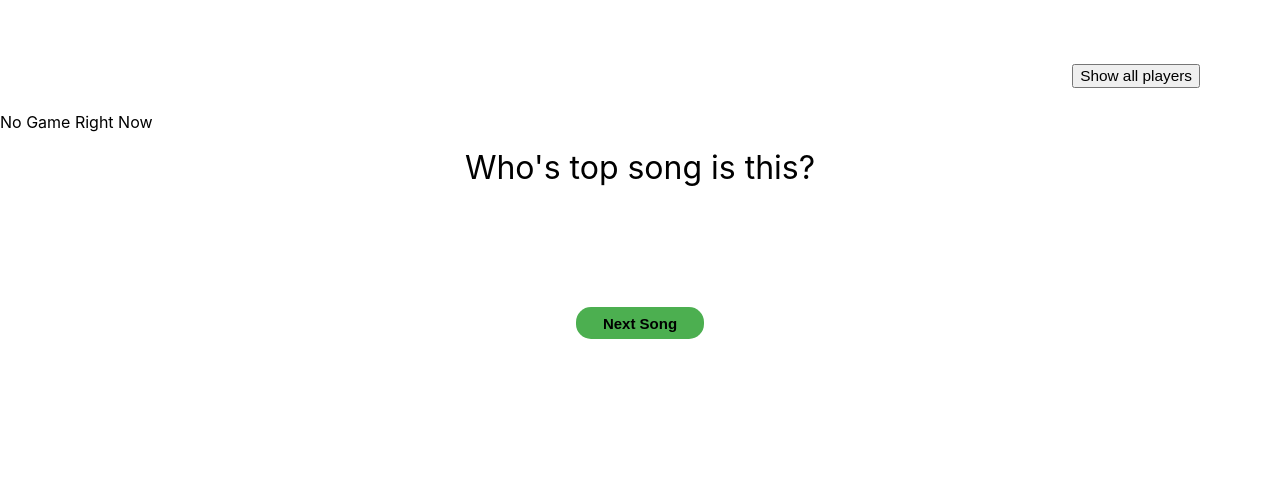
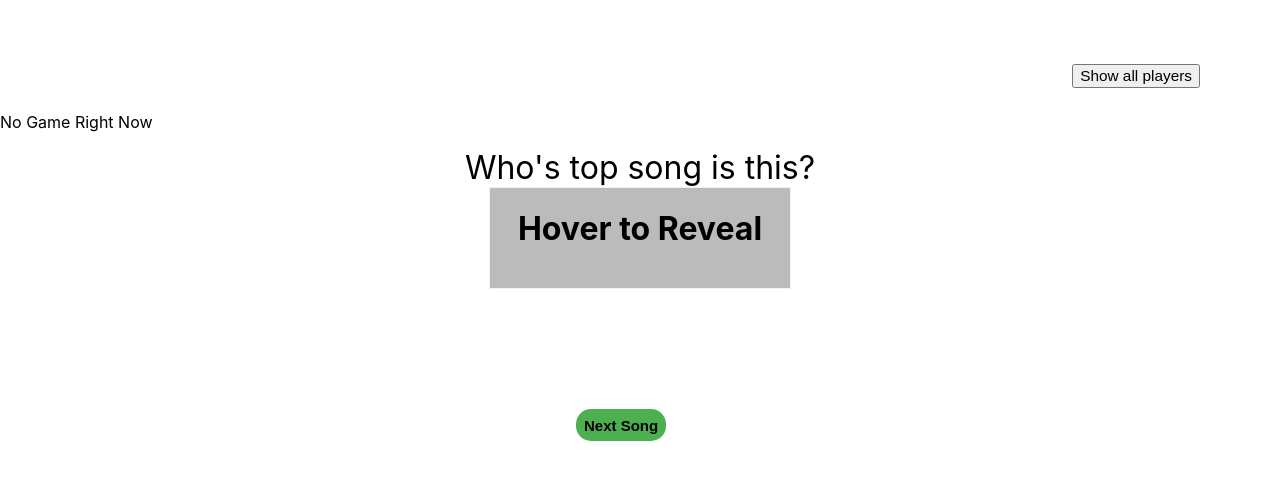
Before and after one commit to hampusrs/DAT076, a React (Create React App) app in the folder client/: page / in a window 1280 px wide. Shown: the top 480 px of the page. Built offline with nearby package versions, Linux system fonts and the light colour scheme; no server answers.

Commit message:
Add feature: RevealPlayers

```diff
--- a/client/src/App.css
+++ b/client/src/App.css
@@ -7,6 +7,12 @@
 .SongItem {
   display: flex;
   flex-direction: column;
+}
+
+.RevealItem{
+    display: flex;
+    flex-direction: column;
+    align-items: center;
 }
 
 .DisplaySong {
@@ -87,3 +93,49 @@
 .showPlayersButton {
   font-size: 1.2vw;
 }
+
+/* The flip card container - set the width and height to whatever you want. We have added the border property to demonstrate that the flip itself goes out of the box on hover (remove perspective if you don't want the 3D effect */
+.flip-card {
+    background-color: transparent;
+    width: 300px;
+    height: 100px;
+    border: 1px solid #f1f1f1;
+    perspective: 1000px; /* Remove this if you don't want the 3D effect */
+}
+
+/* This container is needed to position the front and back side */
+.flip-card-inner {
+    position: relative;
+    width: 100%;
+    height: 100%;
+    text-align: center;
+    transition: transform 0.8s;
+    transform-style: preserve-3d;
+}
+
+/* Do an horizontal flip when you move the mouse over the flip box container */
+.flip-card:hover .flip-card-inner {
+    transform: rotateY(180deg);
+}
+
+/* Position the front and back side */
+.flip-card-front, .flip-card-back {
+    position: absolute;
+    width: 100%;
+    height: 100%;
+    -webkit-backface-visibility: hidden; /* Safari */
+  backface-visibility: hidden;
+}
+
+/* Style the front side (fallback if image is missing) */
+.flip-card-front {
+    background-color: #bbb;
+    color: black;
+}
+
+/* Style the back side */
+.flip-card-back {
+    background-color: #4CAF50;
+    color: white;
+    transform: rotateY(180deg);
+}
--- a/client/src/App.tsx
+++ b/client/src/App.tsx
@@ -1,22 +1,23 @@
-import React, { useEffect, useState, useRef } from 'react';
+import React, {useEffect, useState, useRef} from 'react';
 import logo from './logo.svg';
 import './App.css';
 import {SongItem} from './components/SongItem';
 import {PlayersView} from "./components/PlayersView"
+import RevealPlayersCard from "./components/RevealPlayersCard"
 
 import axios from 'axios';
-import { Dropdown } from 'react-bootstrap';
+import {Dropdown} from 'react-bootstrap';
 
 export interface Song {
     title: string;
     album: string;
     artist: string;
-  albumCoverPath : string;
+    albumCoverPath: string;
 }
 
 export interface Player {
-  name : string;
-  topSongs : Song[];
+    name: string;
+    topSongs: Song[];
 }
 
 export function App() {
@@ -24,11 +25,13 @@ export function App() {
     const [currentSong, setCurrentSong] = useState<Song | undefined>(undefined);
     // players that has current song as top song
     const [currentPlayers, setCurrentPlayers] = useState<Player[] | undefined>(undefined);
-  // ALL players that are currently in the game
+    // ALL players that are currently in the
     const [players, setPlayers] = useState<Player[] | undefined>(undefined);
     // The current state of the playerView. If open is true, the playerView is shown, otherwise not.
-  const [open,setOpen] = useState<boolean>(false)
+    const [open, setOpen] = useState<boolean>(false)
 
+    //const [players, setPlayers] = useState<Player[] | undefined>(undefined);
+    const [reset, setReset] = useState<boolean>(false)
     const startedGame = useRef<boolean>(false);
 
     useEffect(() => {
@@ -41,14 +44,17 @@ export function App() {
      */
     async function getPlayers() {
         // request the games players, GET request and set players to the response
-    const response = await axios.get<{players : Player[]}>("http://localhost:8080/game");
+        const response = await axios.get<{ players: Player[] }>("http://localhost:8080/game");
         setPlayers(response.data.players);
     }
 
     async function startGame() {
-    if (! startedGame.current){
+        if (!startedGame.current) {
             startedGame.current = true;
-      const response = await axios.post<{currentSong : Song, players : Player[]}>("http://localhost:8080/game", { action: 'StartGame' });
+            const response = await axios.post<{
+                currentSong: Song,
+                players: Player[]
+            }>("http://localhost:8080/game", {action: 'StartGame'});
             setCurrentSong(response.data.currentSong);
             setCurrentPlayers(response.data.players);
         } else {
@@ -57,16 +63,19 @@ export function App() {
     }
 
     async function nextSong() {
-    const response = await axios.post<{currentSong : Song, players : Player[]}>("http://localhost:8080/game", { action: 'NextSong' });
+        setReset(false);
+        const response = await axios.post<{
+            currentSong: Song,
+            players: Player[]
+        }>("http://localhost:8080/game", {action: 'NextSong'});
         setCurrentSong(response.data.currentSong);
         setCurrentPlayers(response.data.players);
     }
 
-
-  let imagePath : string = "./images/"+currentSong?.title+".jpg"
+    let imagePath: string = "./images/" + currentSong?.title + ".jpg"
 
 // Creates a PlayerView component for given player.
-  function displayPlayer(player : Player) {
+    function displayPlayer(player: Player) {
         return <PlayersView pName={player.name}> </PlayersView>
     }
 
@@ -79,13 +88,27 @@ export function App() {
     }
 
 
+    function getPlayerName(player: Player): string {
+        if (player == null) {
+            return "";
+        }
+        return player.name
+    }
+
+    //let players: string[] = currentPlayers?.map(getPlayerName);
+
     return (
         <div className="App">
             <div className='SongItem'>
                 {(currentSong == null)
                     ? <p>No Game Right Now</p>
-        : <SongItem title={currentSong.title} artist={currentSong.artist} album={currentSong.album} albumCoverPath={imagePath}/>}
+                    : <SongItem title={currentSong.title} artist={currentSong.artist} album={currentSong.album}
+                                albumCoverPath={imagePath}/>}
+                    </div>
+                <div className='RevealItem'>
                 <label className='Question'> Who's top song is this? </label>
+                <RevealPlayersCard players={currentPlayers?.map(getPlayerName)}/>
+                </div>
                 <button className="NextSongBtn" onClick={nextSong}>Next Song</button>
                 <div className="showAllPlayersDiv">
                     <button className="showPlayersButton" onClick={showPlayerButtonAction}>Show all players</button>
@@ -98,9 +121,7 @@ export function App() {
                 </div>
             </div>
         </div>
-    </div>
     );
-
 }
 
 export default App;
--- a/client/src/components/RevealPlayersCard.tsx
+++ b/client/src/components/RevealPlayersCard.tsx
@@ -1,4 +1,45 @@
+import React, { useState } from 'react';
+import {forEach} from "react-bootstrap/ElementChildren";
 
-export function RevealPlayersCard () {
-    // ett flip card som man kan trycka på för att reveala vem som har currentsong som top song
+interface RevealPlayersCardProps {
+  players: string[] | undefined;
+  children?: React.ReactNode;
 }
+
+function RevealPlayersCard({ players }: RevealPlayersCardProps) {
+  const [showPlayers, setShowPlayers] = useState(false);
+
+  const handleTextboxClick = () => {
+    setShowPlayers(true);
+  };
+
+  function PlayerParser(players: string[] | undefined): string {
+      if (players == null) {
+          return "";
+      }
+    let parsedString = "";
+      players.forEach((player, index) => {
+          parsedString += player;
+          if (index !== players.length - 1) {
+              parsedString += ", ";
+          }
+      });
+      return parsedString;
+  }
+
+
+  return (
+          <div className="flip-card">
+              <div className="flip-card-inner">
+                  <div className="flip-card-front">
+                      <h1>Hover to Reveal</h1>
+                      </div>
+                  <div className="flip-card-back">
+                      <h1>{PlayerParser(players)}</h1>
+                  </div>
+                  </div>
+              </div>
+  );
+}
+
+export default RevealPlayersCard;
```
Also changed, not shown: 1 other file (tests, documents, lock files or other folders). Lines whose indentation alone changed are shown as unchanged.
